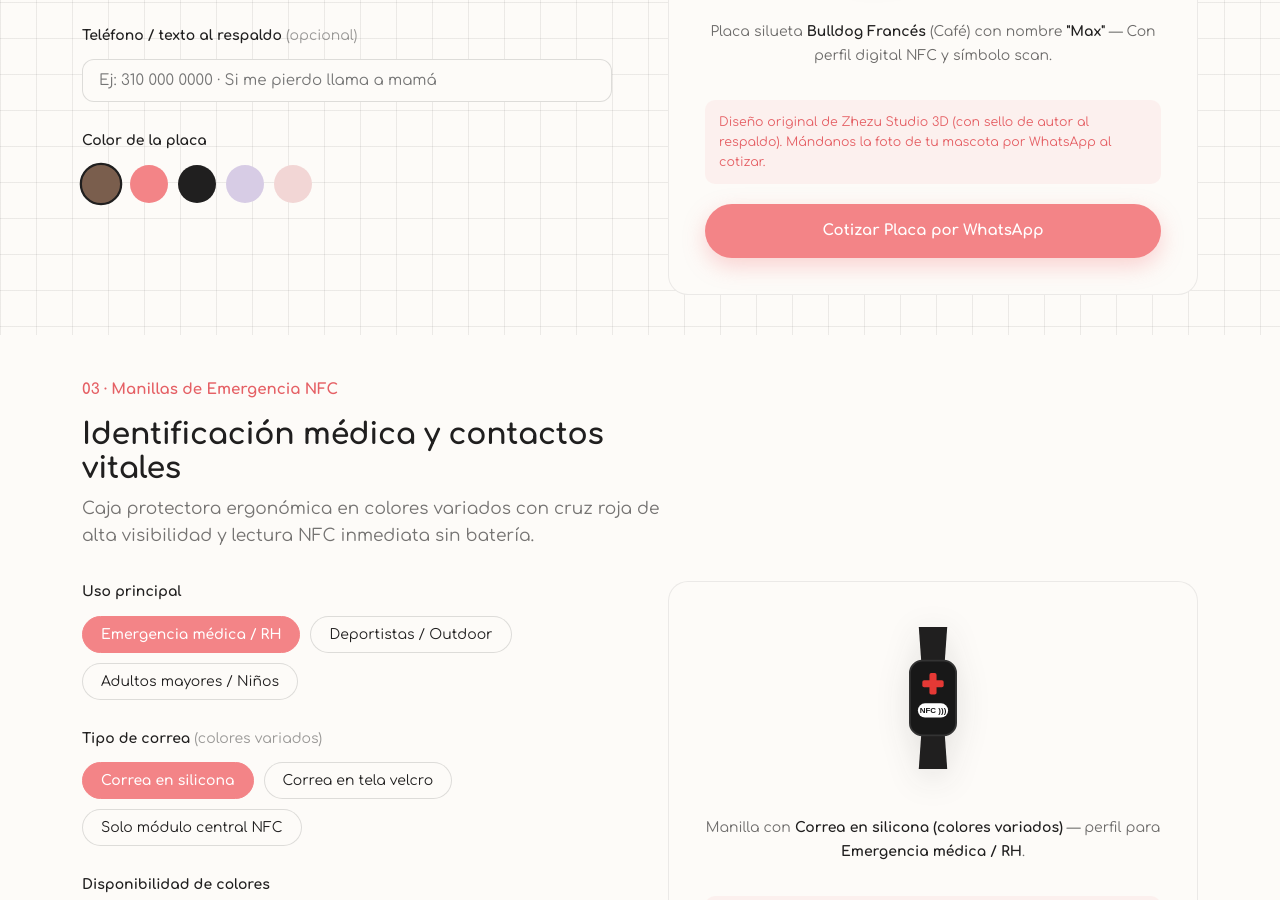
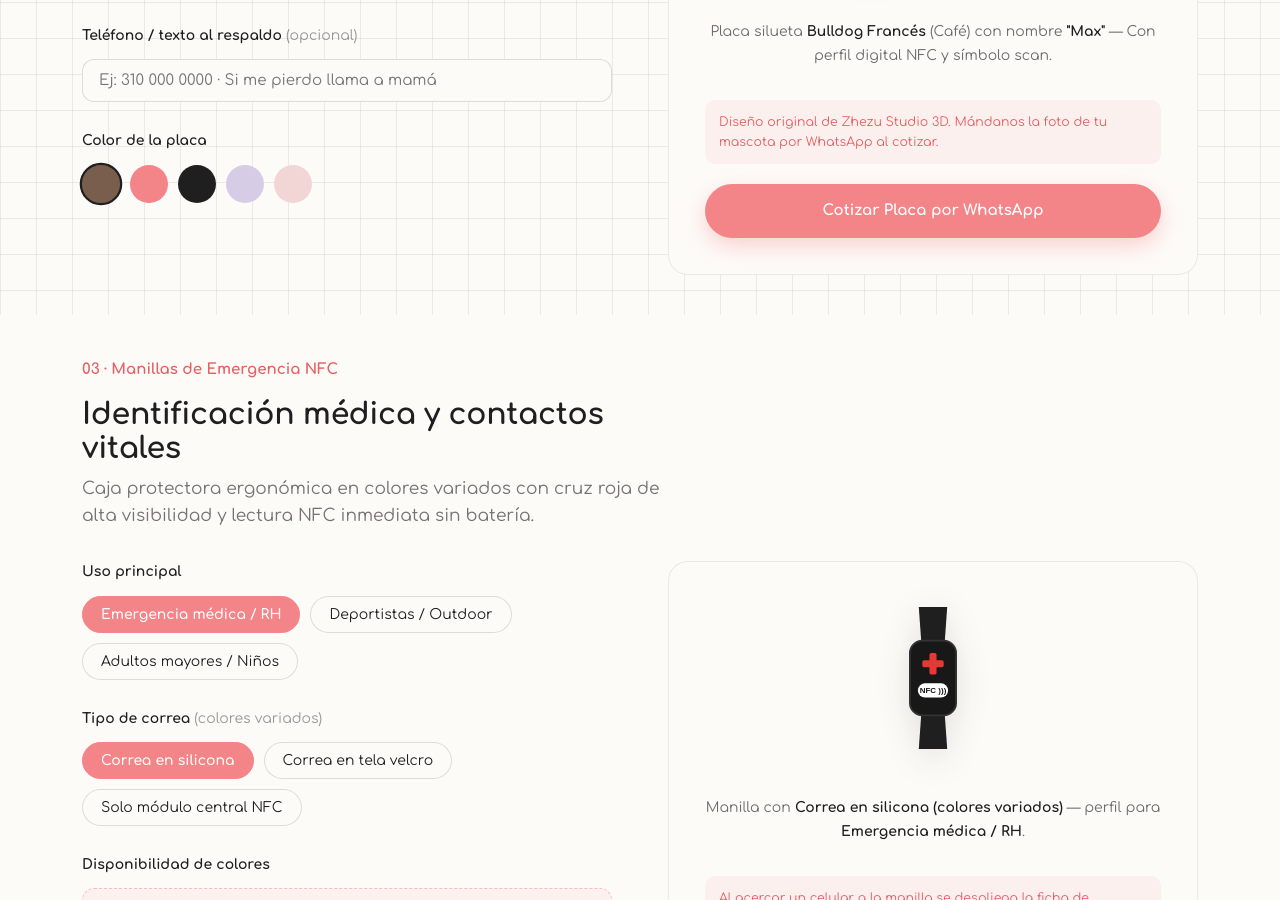
Before and after one commit to ZhezuStudio3D/zhezustudio3d.github.io, a plain HTML site: page llaveros.html in a window 1280 px wide. Shown: the part 3134-4034 px from the top of the page. Drawn offline with Linux system fonts and the light colour scheme; a web font is replaced by a local one.

Commit message:
Update design note in llaveros.html
Removed 'con sello de autor al respaldo' from the design note.

```diff
--- a/llaveros.html
+++ b/llaveros.html
@@ -274,7 +274,7 @@
 
           <p class="preview-summary" id="petPreviewSummary">Placa silueta <strong>Bulldog Francés</strong> (Café) con nombre <strong>"Dante"</strong> — Con perfil digital NFC y símbolo scan.</p>
           <div class="preview-note">
-            Diseño original de Zhezu Studio 3D (con sello de autor al respaldo). Mándanos la foto de tu mascota por WhatsApp al cotizar.
+            Diseño original de Zhezu Studio 3D. Mándanos la foto de tu mascota por WhatsApp al cotizar.
           </div>
           <a class="btn btn-primary config-cta" id="petConfigCta" href="#" target="_blank" rel="noopener">Cotizar Placa por WhatsApp</a>
         </div>
```
